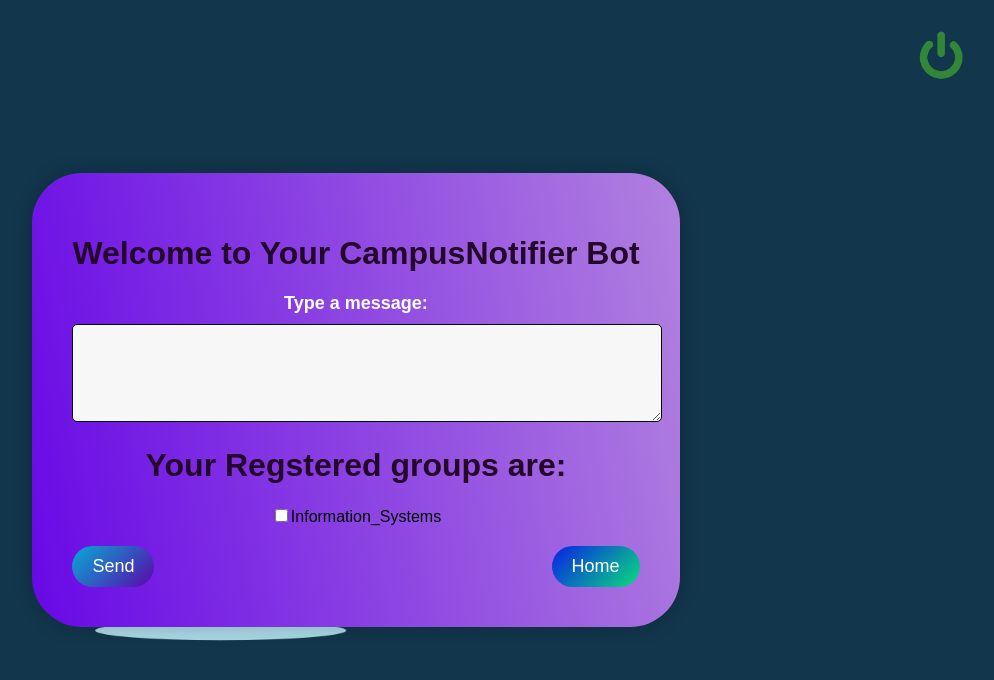
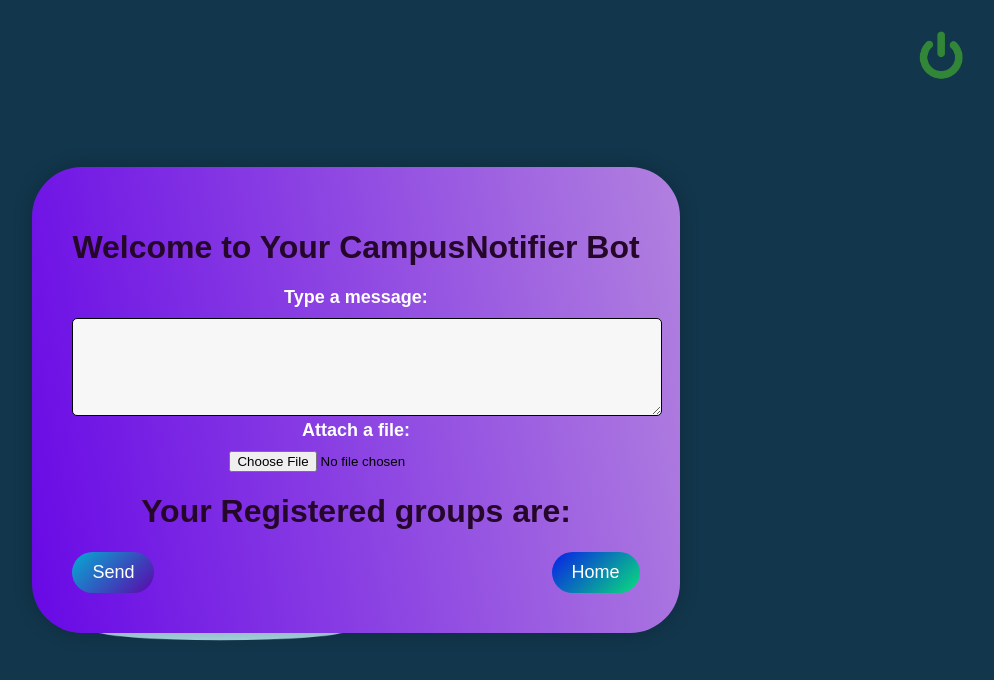
Before and after one commit to Clifford537/Course_update_bot, a Flask app: page /main_page in a window 1280 px wide. Shown: the top 680 px of the page, without its empty margins (284-1278 px from the left). Run offline with Flask 3, Linux system fonts and the light colour scheme; the visitor is signed in with stand-in values (Sample User, id 1); data that the repository does not hold is empty.

Commit message:
group fetch added

```diff
--- a/bot/app.py
+++ b/bot/app.py
@@ -91,6 +91,7 @@
     return render_template('signin.html')
 
 
+
 @app.route('/signup', methods=['GET', 'POST'], endpoint='signup')
 def signup():
     if request.method == 'POST':
@@ -102,8 +103,8 @@
             # Hash the password before storing it in the database
             hashed_password = hashlib.sha256(password.encode('utf-8')).hexdigest()
 
-            class_name = request.form['class']  # Corrected to 'lecturer_class'
-            code = request.form['code']          # Corrected to 'lecturer_code'
+            class_name = request.form['class']
+            code = request.form['code']
 
             # Get the selected groups from the checkboxes
             selected_groups = request.form.getlist('selected_groups')
@@ -119,29 +120,19 @@
             session['email'] = email  # Optional: Automatically log in the user after signup
             flash('Registration successful! Your information has been submitted.', 'success')
             return redirect(url_for('signup'))  # Redirect back to the signup page to display the flash message
-        except IntegrityError as e:
+        except IntegrityError:
             flash('Email already exists. Please use a different email address.', 'error')
 
     # Fetch the groups from the database
-   # Fetch the groups from the database
     with mysql.cursor() as cur:
-        cur.execute("SELECT group_name FROM telegram_groups")
-        groups = cur.fetchall()
+        cur.execute("SELECT name FROM telegram_groups")
+        groups_data = cur.fetchall()
 
+    # Extract group names from the list of dictionaries
+    groups = [group['name'] for group in groups_data]
 
-    # Check if groups is empty and handle it accordingly
-    if not groups:
-        groups = []
-
-    # Convert the groups list to a dictionary
-    groups_dict = {}
-    for group in groups:
-        groups_dict[group['group_name']] = group['group_name']
-
-    # Pass the groups dictionary to the template
-    return render_template('signup.htm', groups=groups_dict)
-
-
+    # Pass the group names to the template
+    return render_template('signup.htm', groups=groups)
 
 @app.route('/main_page', methods=['GET'])
 def main_page():
@@ -149,6 +140,31 @@
         return render_template('main_page.htm', send_message_url=url_for('send_message'))
     else:
         return redirect(url_for('signin'))
+
+
+@app.route('/get_registered_groups', methods=['GET'])
+def get_registered_groups():
+    try:
+        lecturer_email = session.get('email')  # Assuming you store the lecturer's email in the session
+        if not lecturer_email:
+            return jsonify({'success': False, 'error': 'User not logged in.'}), 401
+
+        # Fetch registered groups for the lecturer from the database
+        with mysql.cursor() as cur:
+            cur.execute("SELECT group_name FROM lecturers WHERE lecturer_email = %s", (lecturer_email,))
+            result = cur.fetchone()
+            if result:
+                registered_groups = result['group_name'].split(',')
+                print("Registered Groups:", registered_groups)  # Print the group names
+            else:
+                registered_groups = []
+
+        return jsonify({'success': True, 'registeredGroups': registered_groups})
+
+    except Exception as e:
+        return jsonify({'success': False, 'error': str(e)})
+
+
 
 
 @app.route('/send_message', methods=['POST'])
--- a/bot/templates/main_page.htm
+++ b/bot/templates/main_page.htm
@@ -26,27 +26,60 @@
             <textarea id="message" rows="4" cols="50"></textarea>
         </div>
 
+        <div class="file-attachment">
+            <label for="file">Attach a file:</label>
+            <input type="file" id="file" name="file">
+        </div>
+
         <div>
-            <h1>Your Regstered groups are:</h1>
-            <input type="checkbox">Information_Systems
+            <h1>Your Registered groups are:</h1>
+            <div id="registered-group-list"></div>
         </div>
         <div class="button-container">
             <button id="send-button" onclick="sendMessage()">Send</button>
             <a href="{{url_for('index')}}" class="home-button">Home</a>
         </div>
-
-
-
     </div>
 
     <script src="https://code.jquery.com/jquery-3.6.0.min.js"></script>
     <script>
+// Function to retrieve and display registered groups
+$(document).ready(function() {
+    $.ajax({
+        type: 'GET',
+        url: '/get_registered_groups',
+        success: function(response) {
+            if (response.success) {
+                var registeredGroups = response.registeredGroups;
+                var registeredGroupList = $('#registered-group-list');
+                $.each(registeredGroups, function(index, group) {
+                    group = group.trim(); // Remove leading and trailing whitespaces
+                    if (group) {
+                        registeredGroupList.append('<div><input type="checkbox" value="' + group + '">' + group + '</div>');
+                    }
+                });
+            } else {
+                alert('Failed to retrieve registered groups. Please try again.');
+            }
+        },
+        error: function() {
+            alert('Failed to retrieve registered groups. Please try again.');
+        }
+    });
+});
+        // Function to send message
         function sendMessage() {
             var message = $('#message').val();
+            var file = $('#file')[0].files[0];
+            var formData = new FormData();
+            formData.append('message', message);
+            formData.append('file', file);
             $.ajax({
                 type: 'POST',
                 url: '/send_message',
-                data: { message: message },
+                data: formData,
+                contentType: false,
+                processData: false,
                 success: function (response) {
                     if (response.success) {
                         alert('Message sent successfully!');
```
